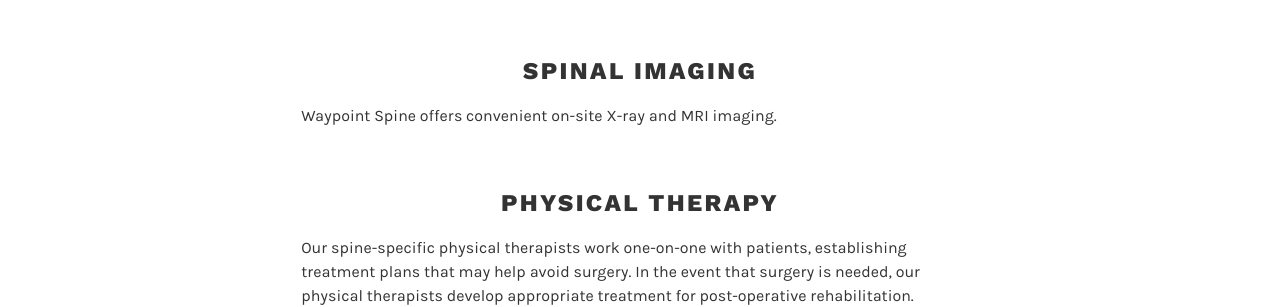
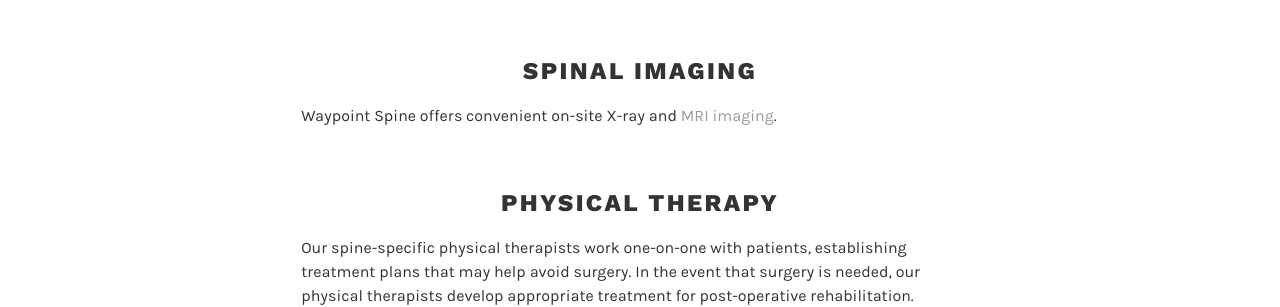
Before and after one commit to lfairchild/waypoint-spine, a Jekyll site: the page built from index.html, in a window 1280 px wide and 900 px high, scrolled down 3681 px. Shown: the part 154-461 px from the top of the window. Built offline with Jekyll 4.4.1, drawn with Linux system fonts in a browser that asks for light colours; part of the change alters nothing that is shown.

```diff
--- a/index.html
+++ b/index.html
@@ -85,7 +85,7 @@ description: Waypoint Spine is an orthopedic practice dedicated to evaluating an
                 Only when patients exhaust such conservative measures, or when urgent situations
                 arise, is surgery recommended.</p>
 				<h3>Spinal Imaging</h3>
-                <p>Waypoint Spine offers convenient on-site X-ray and MRI imaging.</p>
+			<p>Waypoint Spine offers convenient on-site X-ray and <a href="{{ "/MRI/" | relative_url }}">MRI imaging</a>.</p>
                 <h3>Physical Therapy</h3>
                 <p>Our spine-specific physical therapists work one-on-one with patients,
                 establishing treatment plans that may help avoid surgery. In the event that surgery is needed, our physical therapists
```
